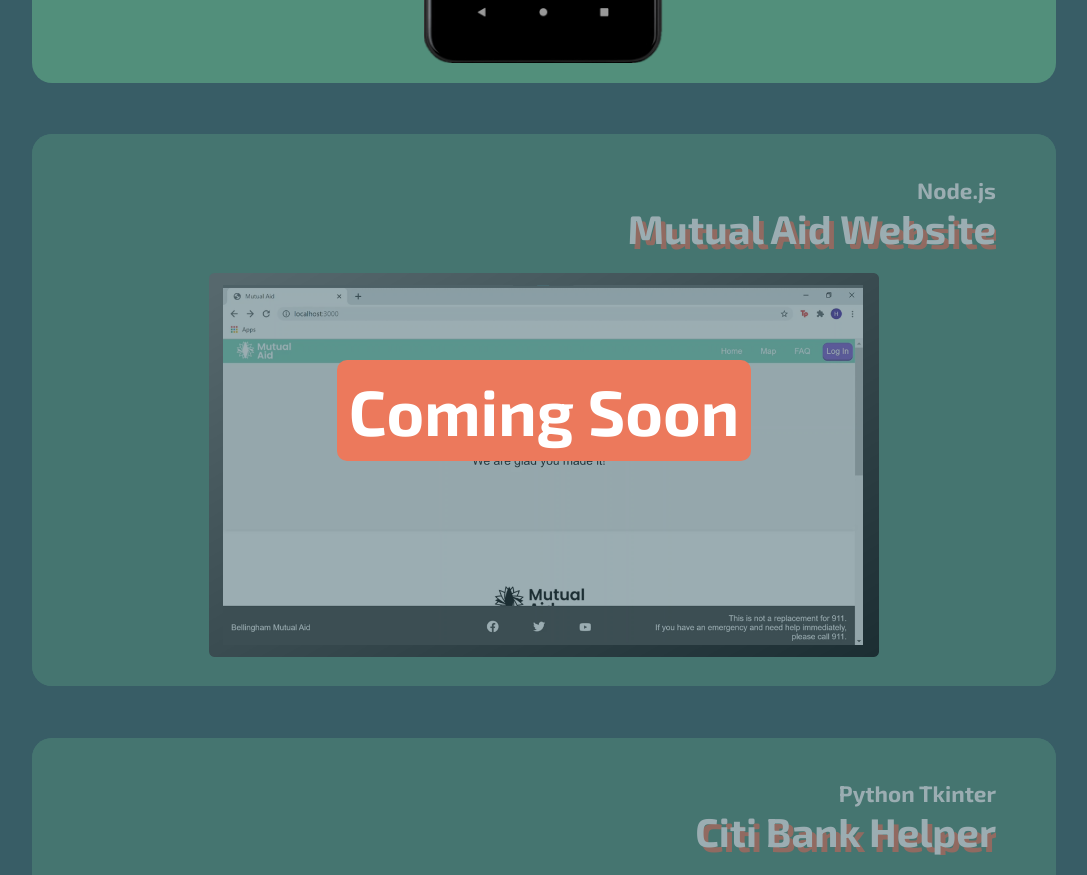
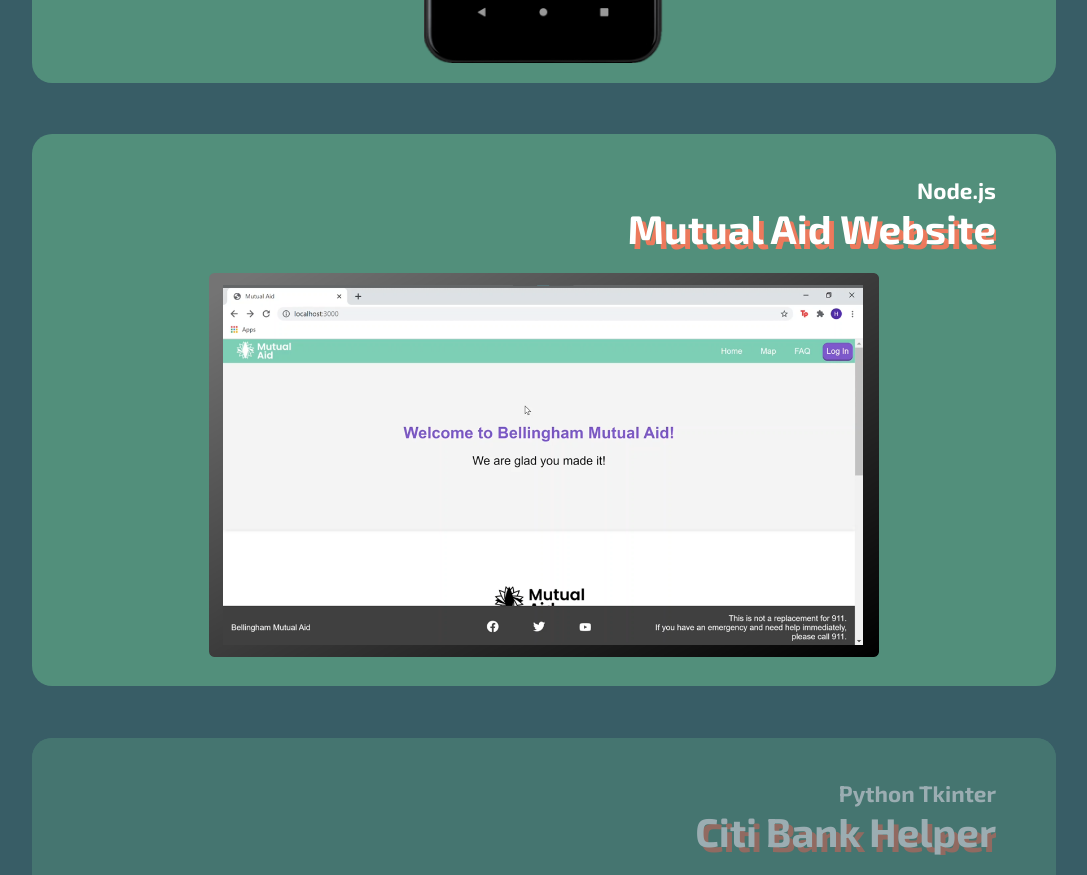
Before and after one commit to kneetoe/robertoepalma.com, a Next.js app: page / in a window 1280 px wide. Shown: the part 1320-2195 px from the top of the page, without its empty margins (96-1183 px from the left). Built offline with nearby package versions, Linux system fonts and the light colour scheme.

Commit message:
Mutual aid website published

```diff
--- a/components/Project.js
+++ b/components/Project.js
@@ -2,12 +2,14 @@
 import projectStyle from '../styles/Projects.module.scss'
 
 const Project = ({project}) => {
+
+  const projectLink = project.link.indexOf('https') ? ('/projects/' + project.link) :  project.link
   return (
     <div className={(project.published ? "" : projectStyle.unpublished)}>
       <div className={projectStyle.overlay}>
         <h2>Coming Soon</h2>
       </div>
-      <a href={'/projects/' + project.link}>
+      <a href={projectLink}>
           <div className={(project.phone ? projectStyle.projectM : projectStyle.projectD)
 
             }>
--- a/pages/index.js
+++ b/pages/index.js
@@ -24,8 +24,8 @@
       madeFrom: "Node.js",
       picture: "ma.png",
       phone: false,
-      link: "mutual-aid",
-      published: false,
+      link: "https://sites.google.com/view/mutualaidcsci436/home",
+      published: true,
     },
     {
       id: 2,
```
